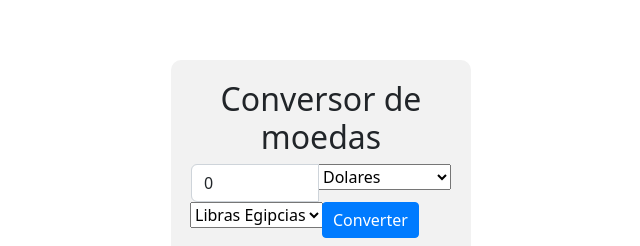
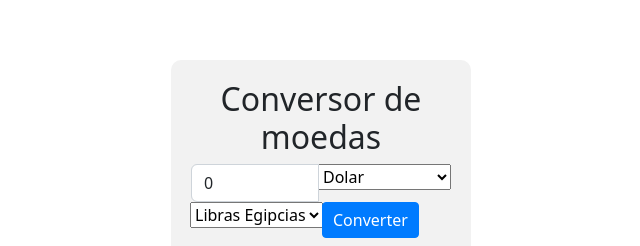
Before and after one commit to Murilo-Baron/Prova-angular, an Angular app: page / in a window 1280 px wide. Shown: the part 217-463 px from the top of the page, without its empty margins (319-959 px from the left). Built offline with nearby package versions, Linux system fonts and the light colour scheme.

Commit message:
deu certo

```diff
--- a/src/app/conversor/conversor.component.html
+++ b/src/app/conversor/conversor.component.html
@@ -6,19 +6,19 @@
       <div class="input-group-append">
         <select [(ngModel)]="unidadeDe" name="unidadeDe" id="unidadeDe" class="custom-select">
           <option value="R$">Reais</option>
-          <option value="US$">Dolares</option>
+          <option value="US$">Dolar</option>
           <option value="£">Libras Egipcias</option>
         </select>
       </div>
       <div class="input-group-append">
         <select [(ngModel)]="unidadePara" name="unidadePara" id="unidadePara" class="custom-select">
           <option value="R$">Reais</option>
-          <option value="US$">Dolares</option>
+          <option value="US$">Dolar</option>
           <option value="£">Libras Egipcias</option>
         </select>
       </div>
       <div class="input-group-append">
-        <button (click)="converter()" class="btn btn-primary">Converter</button>
+        <button (click)="resultado = converter(valor, unidadeDe, unidadePara)" class="btn btn-primary">Converter</button>
       </div>
     </div>
     <input type="text" class="form-control result-box" readonly [(ngModel)]="resultado" name="resultado" id="resultado" placeholder="Resultado">
--- a/src/app/conversor/conversor.component.ts
+++ b/src/app/conversor/conversor.component.ts
@@ -20,17 +20,17 @@ export class ConversorComponent {
 
   converter(valor: number, unidadeDe: string, unidadePara: string) {
     if (unidadeDe === 'R$' && unidadePara === 'US$') {
-      return valor * 0.19;
+      return valor * 5.30;
     } else if (unidadeDe === 'US$' && unidadePara === 'R$') {
       return valor * 5.30;
     } else if (unidadeDe === 'R$' && unidadePara === '£') {
-      return valor * 0.025;
+      return valor * 6.11;
     } else if (unidadeDe === '£' && unidadePara === 'R$') {
-      return valor * 39.73;
+      return valor * 0.16;
     } else if (unidadeDe === 'US$' && unidadePara === '£') {
-      return valor * 0.72;
+      return valor * 30.90;
     } else if (unidadeDe === '£' && unidadePara === 'US$') {
-      return valor * 1.39;
+      return valor * 0.032;
     } else {
       return valor;
     }
```
